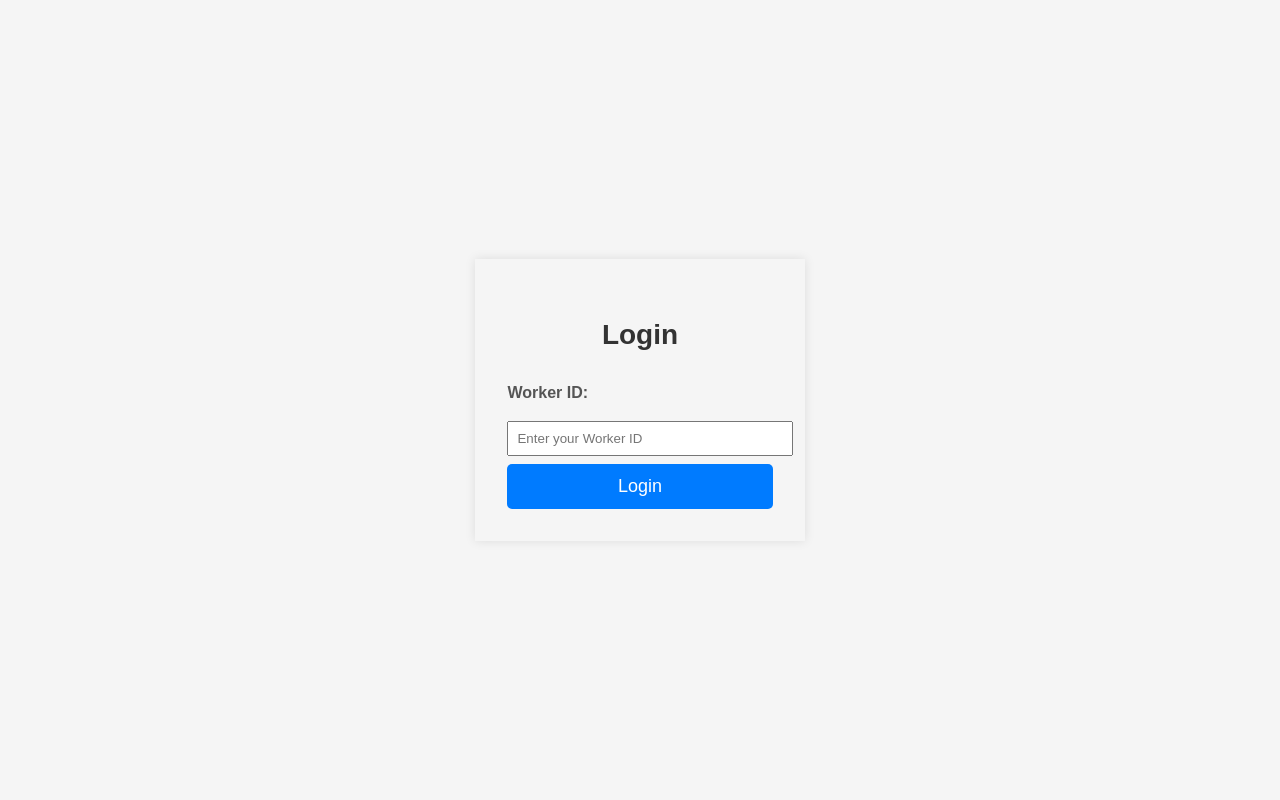
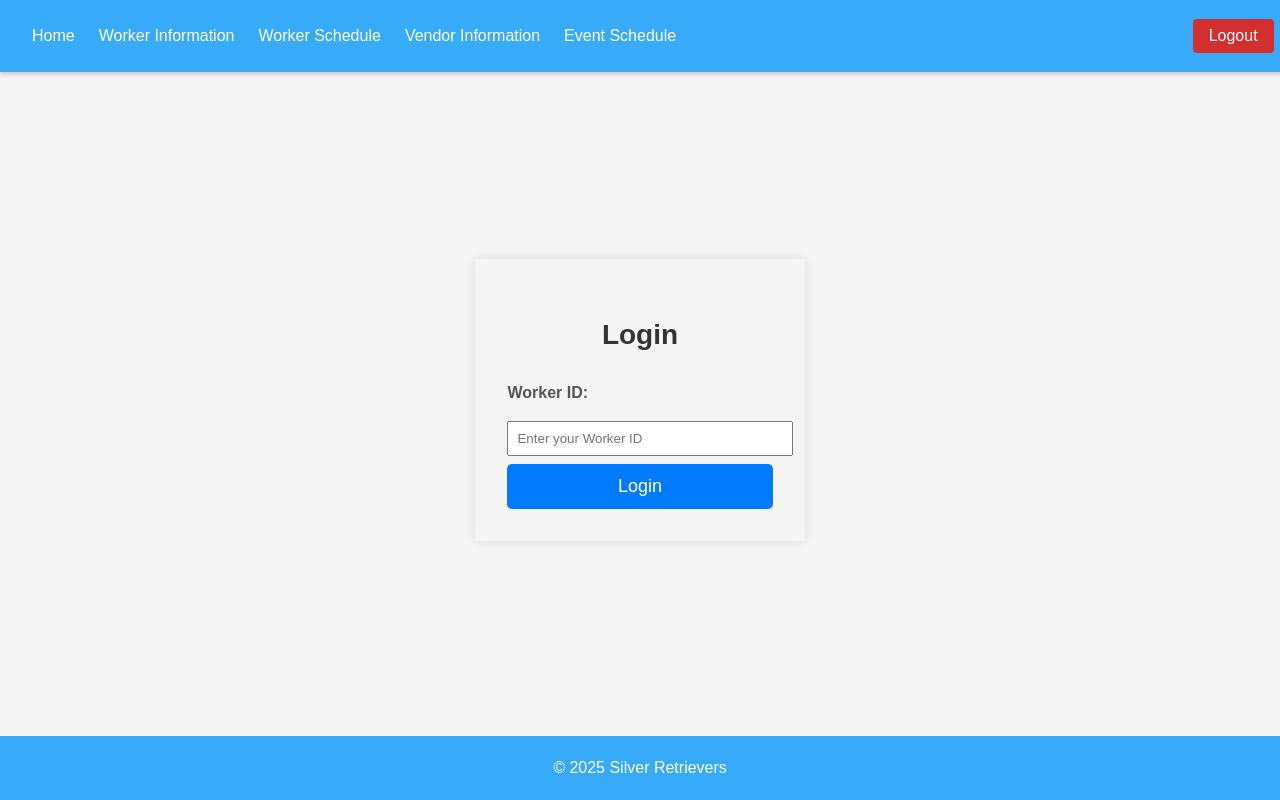
Before and after one commit to tyhow99/Event-Management-System, a React (Vite) app in the folder frontend/: page / in a window 1280 px wide. Built offline with nearby package versions, Linux system fonts and the light colour scheme.

Commit message:
Login has footer and navbar

```diff
--- a/frontend/src/pages/LoginPage.jsx
+++ b/frontend/src/pages/LoginPage.jsx
@@ -1,6 +1,8 @@
 import './LoginPage.css';
 import { useState } from 'react';
 import axios from 'axios';
+import Footer from '../components/Footer';
+import Navbar from '../components/Navbar';
 import { useNavigate } from 'react-router-dom';
 
 const Login = ({ setIsAuthenticated }) => {
@@ -37,6 +39,8 @@ const Login = ({ setIsAuthenticated }) => {
   };
 
   return (
+    <>
+    <Navbar />
     <div className="login-container">
       <h2>Login</h2>
       <form onSubmit={handleLogin}>
@@ -47,8 +51,7 @@ const Login = ({ setIsAuthenticated }) => {
           value={workerId}
           onChange={(e) => setWorkerId(e.target.value)}
           placeholder="Enter your Worker ID"
-          required
-        />
+          required />
         <button type="submit">Login</button>
 
         {loginStatus === 'success' && (
@@ -60,6 +63,7 @@ const Login = ({ setIsAuthenticated }) => {
         )}
       </form>
     </div>
+    <Footer /></>
   );
 };
 
```
